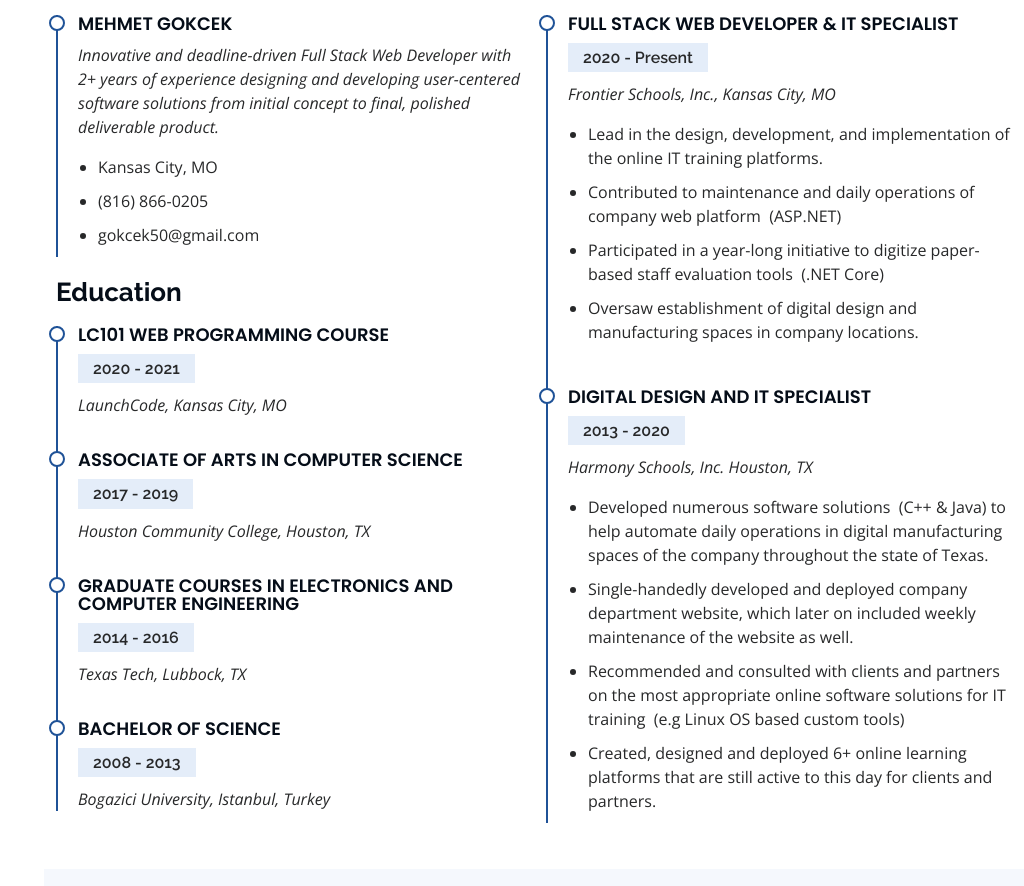
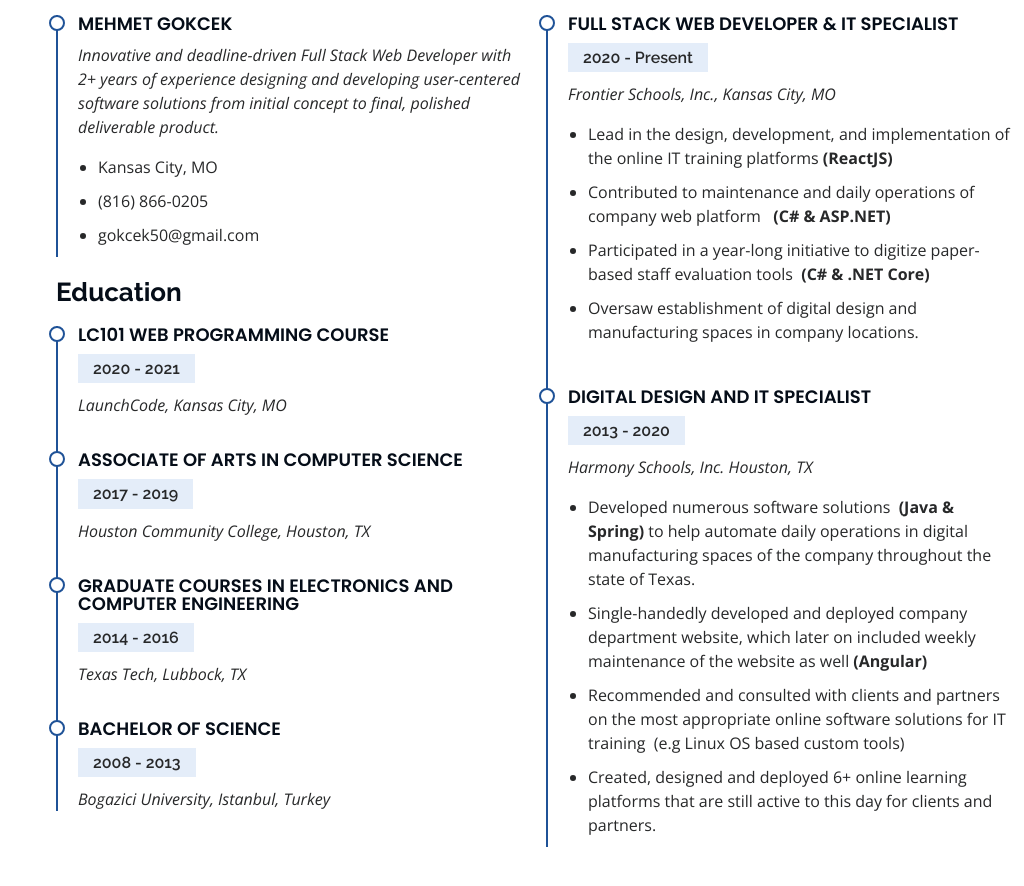
Before and after one commit to Mehmet-Emin-Gokcek/iPortfolio, a plain HTML site: page index.html in a window 1280 px wide. Shown: the part 2010-2896 px from the top of the page, without its empty margins (256-1280 px from the left). Drawn offline with nearby package versions, Linux system fonts and the light colour scheme.

```diff
--- a/index.html
+++ b/index.html
@@ -435,15 +435,17 @@
                 <ul>
                   <li>
                     Lead in the design, development, and implementation of the
-                    online IT training platforms.
+                    online IT training platforms <b>(ReactJS)</b>
                   </li>
                   <li>
                     Contributed to maintenance and daily operations of company
-                    web platform &nbsp;(ASP.NET)
+                    web platform &nbsp; <b>(C# & ASP.NET)</b>
                   </li>
                   <li>
                     Participated in a year-long initiative to digitize
-                    paper-based staff evaluation tools &nbsp;(.NET Core)
+                    paper-based staff evaluation tools &nbsp;<b
+                      >(C# & .NET Core)</b
+                    >
                   </li>
                   <li>
                     Oversaw establishment of digital design and manufacturing
@@ -457,14 +459,16 @@
                 <p><em>Harmony Schools, Inc. Houston, TX</em></p>
                 <ul>
                   <li>
-                    Developed numerous software solutions &nbsp;(C++ & Java)
+                    Developed numerous software solutions &nbsp;<b
+                      >(Java & Spring)</b
+                    >
                     to help automate daily operations in digital manufacturing
                     spaces of the company throughout the state of Texas.
                   </li>
                   <li>
                     Single-handedly developed and deployed company department
                     website, which later on included weekly maintenance of the
-                    website as well.
+                    website as well <b>(Angular)</b>
                   </li>
                   <li>
                     Recommended and consulted with clients and partners on the
```
